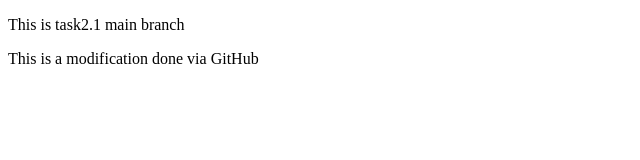
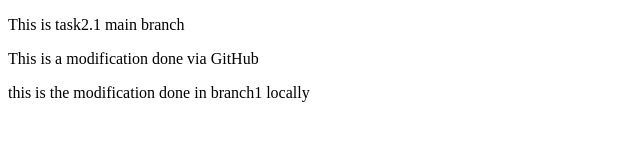
Before and after one commit to nikhitha-utada/git-task-2.1, a plain HTML site: page index.html in a window 1280 px wide. Shown: the whole page, without its empty margins (0-640 px from the left). Drawn offline with Linux system fonts and the light colour scheme.

Commit message:
modifications done locally in branch1

```diff
--- a/index.html
+++ b/index.html
@@ -8,5 +8,6 @@
 <body>
     <p>This is task2.1 main branch</p>
     <p>This is a modification done via GitHub </p>
+    <p>this is the modification done in branch1 locally</p>
 </body>
 </html>
```
